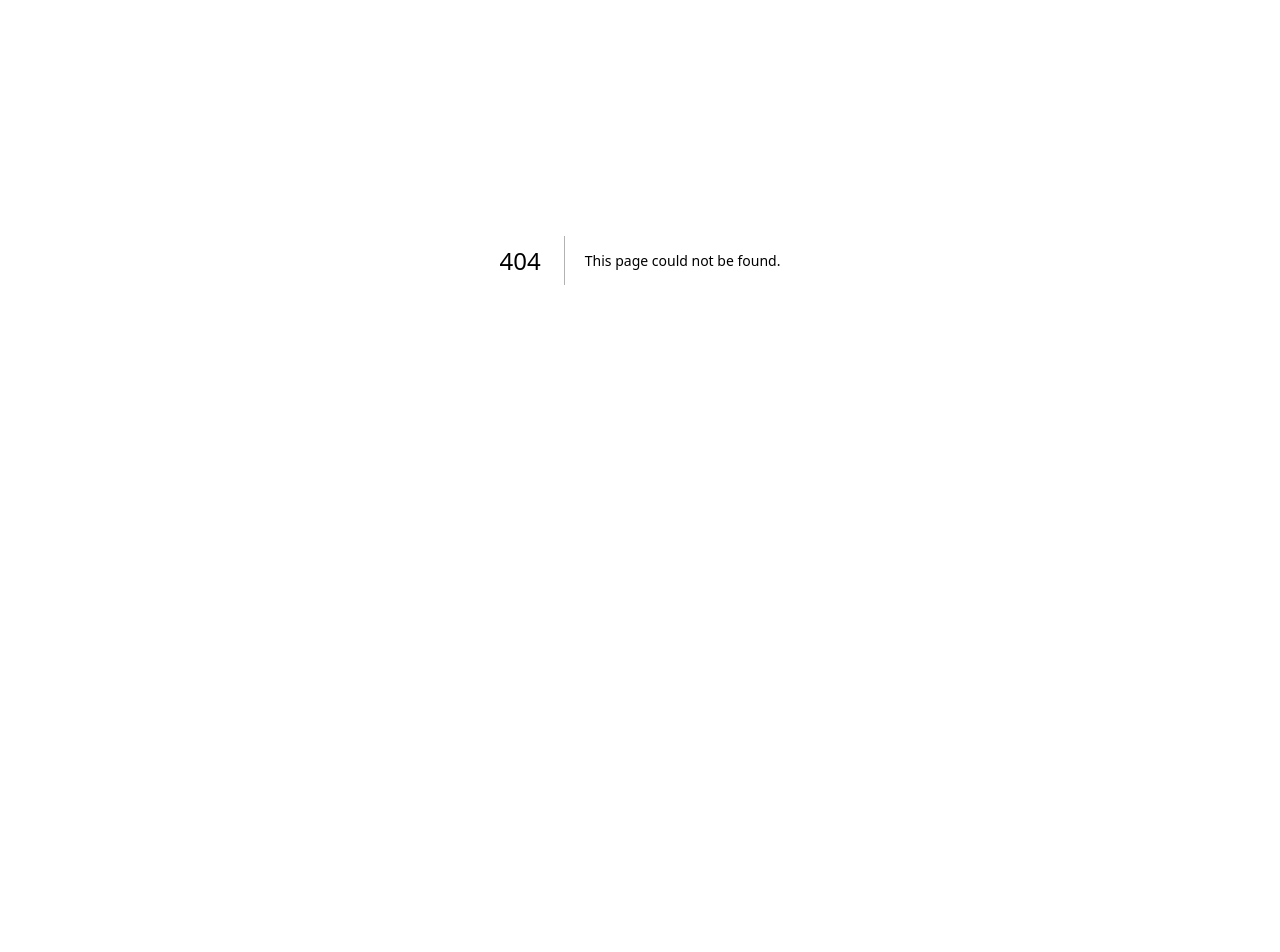
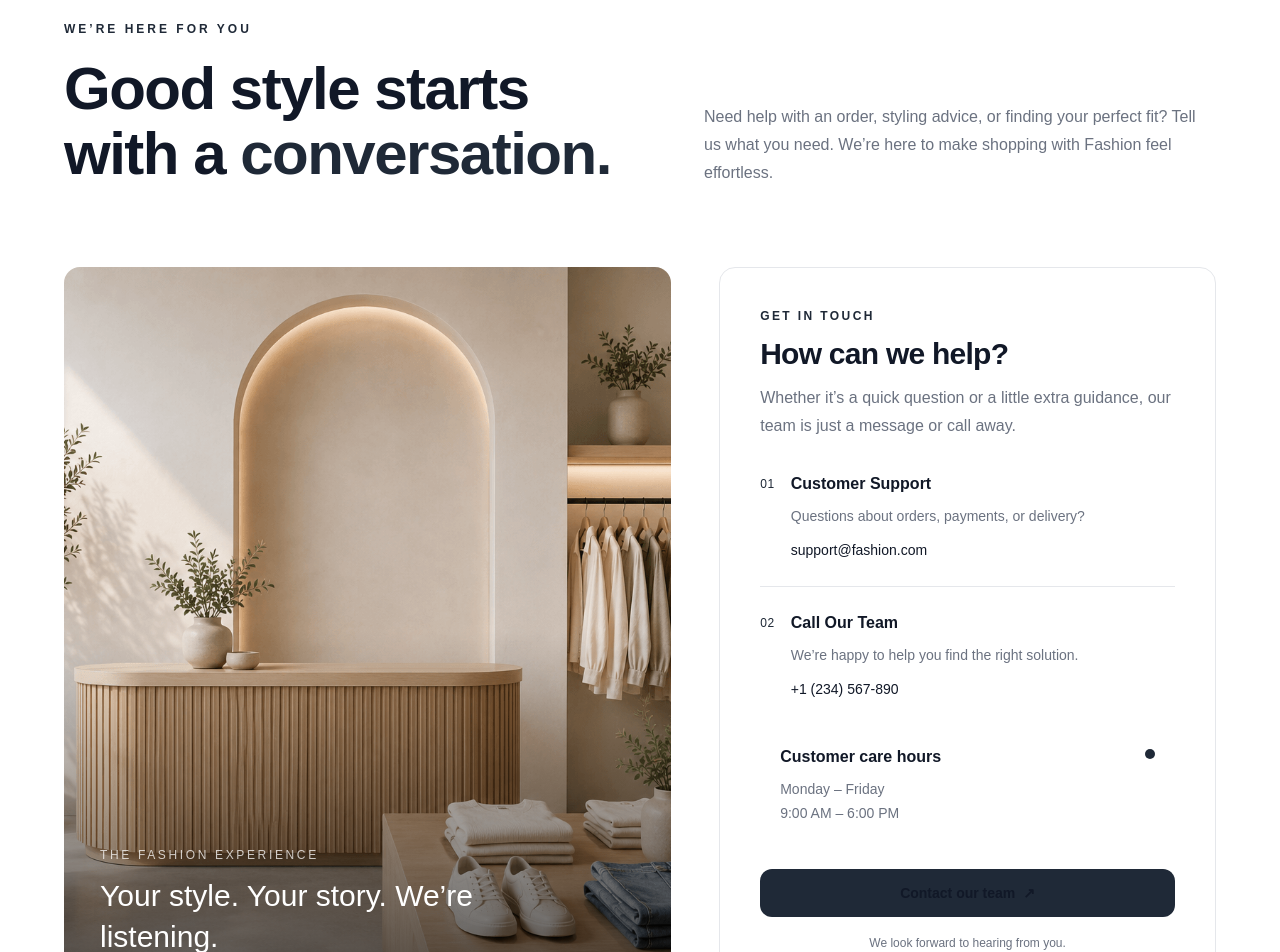
Before and after one commit to mohammedmuqtadir41-cmyk/ecommerce, a Next.js app: page /contact in a window 1280 px wide. Before the commit this address had no page. Shown: the part 140-1092 px from the top of the page. Before the commit the page ends 800 px from the top, so only its background shows below. Built offline with nearby package versions, Linux system fonts and the light colour scheme.

Commit message:
done with the contact page

```diff
--- /dev/null
+++ b/src/app/contact/page.tsx
@@ -0,0 +1,171 @@
+import Link from "next/link";
+import Image from "next/image";
+import { FrontendLayout } from "@/components/layouts/FrontendLayout";
+
+const contactDetails = [
+  {
+    number: "01",
+    title: "Customer Support",
+    description: "Questions about orders, payments, or delivery?",
+    value: "support@fashion.com",
+    href: "mailto:support@fashion.com",
+  },
+  {
+    number: "02",
+    title: "Call Our Team",
+    description: "We’re happy to help you find the right solution.",
+    value: "+1 (234) 567-890",
+    href: "tel:+1234567890",
+  },
+];
+
+export default function ContactPage() {
+  return (
+    <FrontendLayout>
+      <main className="overflow-x-clip">
+        {/* Intro */}
+        <section className="px-4 pb-8 pt-12 sm:px-6 sm:pt-16 lg:px-8 lg:pt-20">
+          <div className="mx-auto max-w-7xl">
+            <p className="text-xs font-semibold uppercase tracking-[0.25em] text-primary">
+              We’re here for you
+            </p>
+
+            <div className="mt-5 grid gap-6 md:grid-cols-2 md:items-end">
+              <h1 className="max-w-2xl text-4xl font-semibold leading-[1.08] tracking-tight text-foreground sm:text-5xl lg:text-6xl">
+                Good style starts with a{" "}
+                <span className="text-primary">conversation.</span>
+              </h1>
+
+              <p className="max-w-lg leading-7 text-muted-foreground md:justify-self-end">
+                Need help with an order, styling advice, or finding your
+                perfect fit? Tell us what you need. We’re here to make
+                shopping with Fashion feel effortless.
+              </p>
+            </div>
+          </div>
+        </section>
+
+        {/* Main Contact Section */}
+        <section className="px-4 py-8 sm:px-6 sm:py-12 lg:px-8">
+          <div className="mx-auto grid max-w-7xl gap-8 lg:grid-cols-[1.1fr_0.9fr] lg:gap-12">
+            {/* Store Image */}
+            <div className="group relative min-h-[320px] overflow-hidden rounded-2xl bg-muted sm:min-h-[440px] lg:min-h-[600px]">
+              <Image
+                src="/images/contact.png"
+                alt="Explore the Fashion boutique"
+                fill
+                priority
+                sizes="(max-width: 1024px) 100vw, 55vw"
+                className="object-cover transition-transform duration-700 group-hover:scale-[1.03]"
+              />
+
+              <div className="absolute inset-0 bg-gradient-to-t from-black/65 via-transparent to-transparent" />
+
+              <div className="absolute inset-x-0 bottom-0 p-6 text-white sm:p-9">
+                <p className="text-xs font-medium uppercase tracking-[0.22em] text-white/75">
+                  The Fashion experience
+                </p>
+
+                <h2 className="mt-3 max-w-md text-2xl font-medium leading-snug sm:text-3xl">
+                  Your style. Your story. We’re listening.
+                </h2>
+              </div>
+            </div>
+
+            {/* Contact Information */}
+            <div className="flex flex-col justify-center rounded-2xl border border-border bg-card p-6 sm:p-9 lg:p-10">
+              <div>
+                <p className="text-xs font-semibold uppercase tracking-[0.2em] text-primary">
+                  Get in touch
+                </p>
+
+                <h2 className="mt-3 text-2xl font-semibold tracking-tight text-foreground sm:text-3xl">
+                  How can we help?
+                </h2>
+
+                <p className="mt-3 leading-7 text-muted-foreground">
+                  Whether it’s a quick question or a little extra guidance,
+                  our team is just a message or call away.
+                </p>
+              </div>
+
+              <div className="mt-8 divide-y divide-border">
+                {contactDetails.map((item) => (
+                  <div key={item.number} className="py-6 first:pt-0 last:pb-6">
+                    <div className="flex gap-4">
+                      <span className="pt-1 text-xs font-medium tracking-wider text-primary">
+                        {item.number}
+                      </span>
+
+                      <div className="min-w-0 flex-1">
+                        <h3 className="font-semibold text-foreground">
+                          {item.title}
+                        </h3>
+
+                        <p className="mt-2 text-sm leading-6 text-muted-foreground">
+                          {item.description}
+                        </p>
+
+                        <a
+                          href={item.href}
+                          className="mt-3 inline-flex break-all text-sm font-medium text-foreground underline decoration-border underline-offset-4 transition-colors hover:text-primary"
+                        >
+                          {item.value}
+                        </a>
+                      </div>
+                    </div>
+                  </div>
+                ))}
+              </div>
+
+              {/* Business Hours */}
+              <div className="rounded-xl bg-muted/60 p-5">
+                <div className="flex items-start justify-between gap-4">
+                  <div>
+                    <h3 className="font-semibold text-foreground">
+                      Customer care hours
+                    </h3>
+
+                    <p className="mt-2 text-sm leading-6 text-muted-foreground">
+                      Monday – Friday
+                      <br />
+                      9:00 AM – 6:00 PM
+                    </p>
+                  </div>
+
+                  <span className="mt-1 h-2.5 w-2.5 shrink-0 rounded-full bg-primary" />
+                </div>
+              </div>
+
+              {/* Email CTA */}
+              <Link
+                href="mailto:support@fashion.com"
+                className="mt-6 inline-flex min-h-12 items-center justify-center gap-2 rounded-lg bg-primary px-6 py-3 text-sm font-semibold text-primary-foreground transition-opacity hover:opacity-90 focus-visible:outline-none focus-visible:ring-2 focus-visible:ring-ring focus-visible:ring-offset-2"
+              >
+                Contact our team
+                <span aria-hidden="true">↗</span>
+              </Link>
+
+              <p className="mt-4 text-center text-xs leading-5 text-muted-foreground">
+                We look forward to hearing from you.
+              </p>
+            </div>
+          </div>
+        </section>
+
+        {/* Bottom Brand Statement */}
+        <section className="px-4 pb-16 pt-8 sm:px-6 sm:pb-20 lg:px-8">
+          <div className="mx-auto max-w-7xl border-t border-border pt-8 sm:flex sm:items-center sm:justify-between sm:gap-6">
+            <p className="text-lg font-medium tracking-tight text-foreground">
+              Made for your everyday. Styled by you.
+            </p>
+
+            <p className="mt-2 text-sm text-muted-foreground sm:mt-0">
+              Thank you for making Fashion part of your story.
+            </p>
+          </div>
+        </section>
+      </main>
+    </FrontendLayout>
+  );
+}
```
